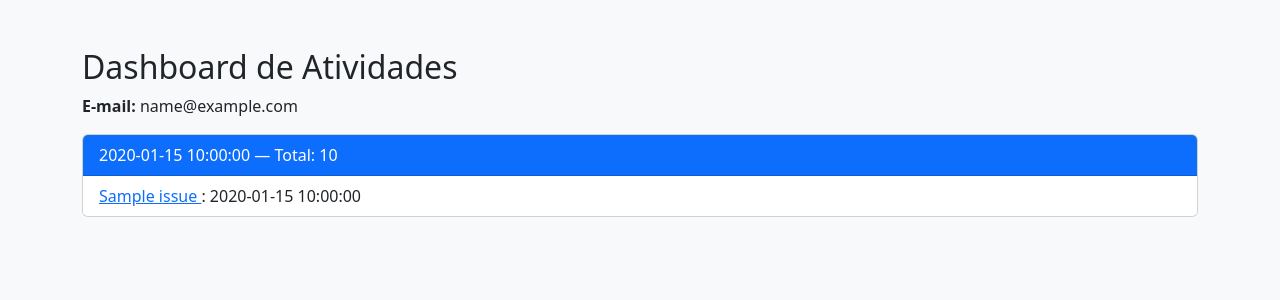
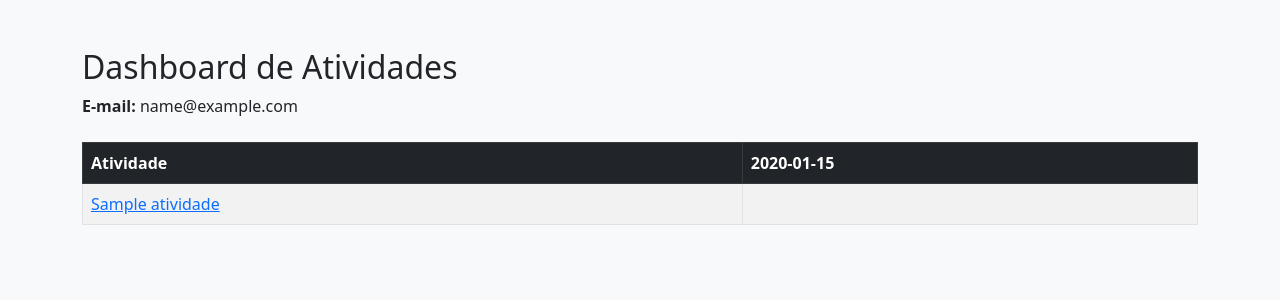
Before and after one commit to vicentejrprog/jira-dashboard, a Flask app: template templates/dashboard.html in a window 1280 px wide. Shown: the top 300 px of the page. Run offline with Flask 3, Linux system fonts and the light colour scheme; the template is opened without the code that fills it: most values are stand-ins (such as "Sample title", 1, 10 or a date in 2020).

Commit message:
adicionando formatacao nova

```diff
--- a/app.py
+++ b/app.py
@@ -1,9 +1,8 @@
-
 from flask import Flask, render_template, request
 from requests.auth import HTTPBasicAuth
 from collections import defaultdict
 import requests
-
+from datetime import datetime
 app = Flask(__name__)
 
 
@@ -51,18 +50,26 @@ def index():
                 hours = wl["timeSpentSeconds"] / 3600
                 worklog_summary[started][f"{issue_key} - {summary}"] += hours
 
-        data = []
-        for date in sorted(worklog_summary.keys()):
-            activities = [
-                {'issue': issue, 'time': format_hours_minutes(hrs)}
-                for issue, hrs in worklog_summary[date].items()
-            ]
-            total = format_hours_minutes(sum(worklog_summary[date].values()))
-            data.append({'date': date, 'activities': activities, 'total': total})
+        # Coletar todas as datas
+        all_dates = sorted(worklog_summary.keys())
 
-        return render_template("dashboard.html", email=email, data=data)
+        # Reorganiza os dados por atividade → data → horas
+        pivot_data = defaultdict(dict)
+        for date in all_dates:
+            for issue, hrs in worklog_summary[date].items():
+                pivot_data[issue][date] = format_hours_minutes(hrs)
+
+        return render_template("dashboard.html", email=email, pivot_data=pivot_data, all_dates=all_dates)
+
+    return render_template("index.html")
 
 
-    return render_template("index.html")
+@app.template_filter('datetimeformat')
+def datetimeformat(value, format='%d/%m/%Y'):
+    try:
+        return datetime.strptime(value, '%Y-%m-%d').strftime(format)
+    except:
+        return value
+
 if __name__ == '__main__':
     app.run(debug=True)
--- a/templates/dashboard.html
+++ b/templates/dashboard.html
@@ -10,22 +10,30 @@
     <h2>Dashboard de Atividades</h2>
     <p><strong>E-mail:</strong> {{ email }}</p>
 
-    {% for dia in data %}
-    <div class="card mb-3">
-        <div class="card-header bg-primary text-white">
-            {{ dia.date }} — Total: {{ dia.total }}
-        </div>
-        <ul class="list-group list-group-flush">
-            {% for atividade in dia.activities %}
-            <li class="list-group-item">
-                <a href="https://cooxupe-projetos.atlassian.net/browse/{{ atividade.issue.split(' - ')[0] }}" target="_blank">
-                    {{ atividade.issue }}
-                </a>: {{ atividade.time }}
-            </li>
+    <table class="table table-bordered table-striped mt-4">
+        <thead class="table-dark">
+        <tr>
+            <th>Atividade</th>
+            {% for date in all_dates %}
+            <th>{{ date | datetimeformat }}</th>
             {% endfor %}
-        </ul>
-    </div>
-    {% endfor %}
+        </tr>
+        </thead>
+        <tbody>
+        {% for atividade, dias in pivot_data.items() %}
+        <tr>
+            <td>
+                <a href="https://cooxupe-projetos.atlassian.net/browse/{{ atividade.split(' - ')[0] }}" target="_blank">
+                    {{ atividade }}
+                </a>
+            </td>
+            {% for date in all_dates %}
+            <td>{{ dias.get(date, '') }}</td>
+            {% endfor %}
+        </tr>
+        {% endfor %}
+        </tbody>
+    </table>
 </div>
 </body>
 </html>
```
